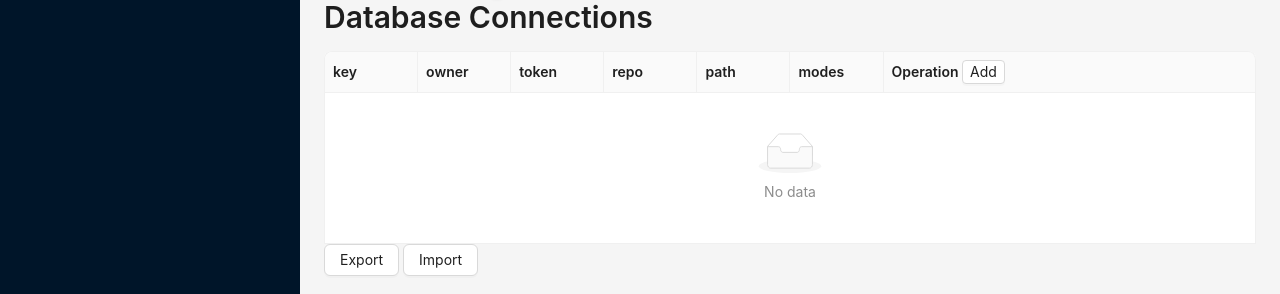
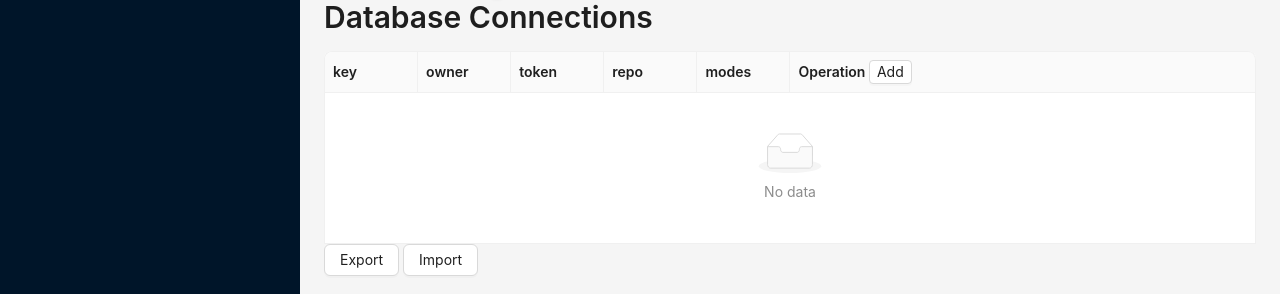
Before and after one commit to db-man/db-man, a React (Create React App) app in the folder packages/components/: page /settings in a window 1280 px wide. Shown: the part 267-561 px from the top of the page. Built offline with nearby package versions, Linux system fonts and the light colour scheme.

Commit message:
get repo path from dbs.json, no need manually set

```diff
--- a/packages/components/src/constants.ts
+++ b/packages/components/src/constants.ts
@@ -27,4 +27,5 @@ export const TYPE_GET_PAGE = 'type:getPage';
 export const TYPE_LIST_PAGE = 'type:listPage';
 export const TYPE_CREATE_UPDATE_PAGE = 'type:createUpdatePage';
 
+export const DBS_CFG_FILENAME = 'dbs.json';
 export const DB_CFG_FILENAME = 'dbcfg.json';
--- a/packages/components/src/pages/Settings/EditableTable.tsx
+++ b/packages/components/src/pages/Settings/EditableTable.tsx
@@ -86,7 +86,6 @@ function EditableTable({
       owner: '',
       token: '',
       repo: '',
-      path: '',
       modes: '',
     };
     newData.push({
@@ -105,7 +104,6 @@ function EditableTable({
       owner: '',
       token: '',
       repo: '',
-      path: '',
       modes: '',
       ...record,
     });
@@ -171,7 +169,6 @@ function EditableTable({
     storage.set(constants.LS_KEY_GITHUB_OWNER, record.owner);
     storage.set(constants.LS_KEY_GITHUB_REPO_NAME, record.repo);
     storage.set(constants.LS_KEY_GITHUB_PERSONAL_ACCESS_TOKEN, record.token);
-    storage.set(constants.LS_KEY_GITHUB_REPO_PATH, record.path);
     storage.set(constants.LS_KEY_GITHUB_REPO_MODES, record.modes);
     onEnable();
   };
@@ -207,12 +204,6 @@ function EditableTable({
     {
       title: 'repo',
       dataIndex: 'repo',
-      width: '10%',
-      editable: true,
-    },
-    {
-      title: 'path',
-      dataIndex: 'path',
       width: '10%',
       editable: true,
     },
--- a/packages/components/src/pages/Settings/helpers.ts
+++ b/packages/components/src/pages/Settings/helpers.ts
@@ -92,11 +92,18 @@ const validateDbsSchame = (dbsSchema: types.DatabaseMap) => {
 const reloadDbsSchemaAsync = async (github: any) => {
   message.info('Start loading DBs schema...');
 
-  const repoPath = localStorage.getItem(constants.LS_KEY_GITHUB_REPO_PATH);
+  // get repo path from dbs.json in repo root dir
+  // in this file will tell where to find all db files
+  // TODO: test this with non split-table mode
+  const res = await github.getFileContentAndSha(constants.DBS_CFG_FILENAME);
+
+  const repoPath = res.content.repoPath;
   if (!repoPath) {
-    errMsg('Repo path not found in localStorage!');
+    errMsg('Repo path not found in dbs.json!');
     return;
   }
+
+  localStorage.setItem(constants.LS_KEY_GITHUB_REPO_PATH, repoPath);
 
   let dbsSchema;
   try {
```
Also changed, not shown: packages/github/README.md, 2 other files (tests, documents, lock files or other folders).
